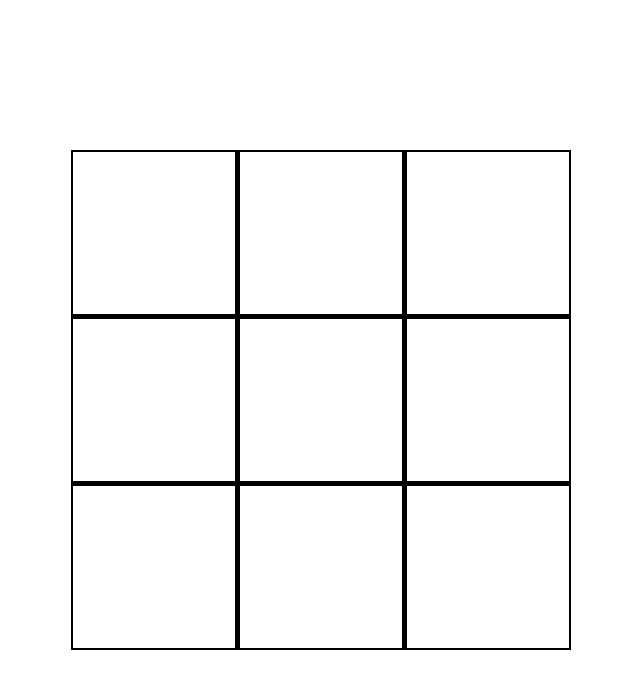
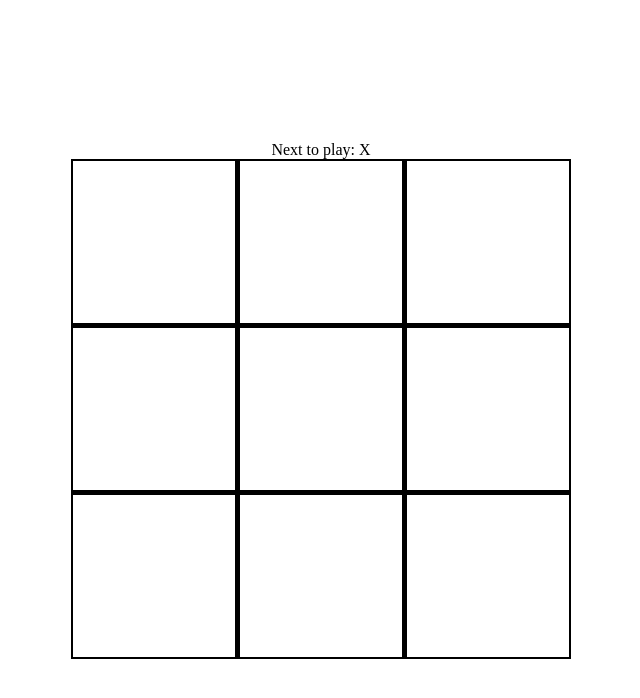
Before and after one commit to renans2/tic-tac-toe, a React (Vite) app: page / in a window 1280 px wide. Shown: the top 698 px of the page, without its empty margins (319-959 px from the left). Built offline with nearby package versions, Linux system fonts and the light colour scheme.

Commit message:
updated args and responsability on board and square components

```diff
--- a/src/App.tsx
+++ b/src/App.tsx
@@ -1,4 +1,5 @@
 import Board from "./components/Board";
+import Info from "./components/Info";
 import TicTacToeGameProvider from "./context/tic-tac-toe-game-context";
 import { GlobalStyles } from "./styles/global-styles";
 
@@ -6,6 +7,7 @@ export default function App() {
   return (
     <TicTacToeGameProvider>
       <GlobalStyles />
+      <Info />
       <Board />
     </TicTacToeGameProvider>
   );
--- a/src/components/Board/index.tsx
+++ b/src/components/Board/index.tsx
@@ -4,13 +4,17 @@ import Square from "../Square";
 import { S_Board } from "./styles";
 
 export default function Board() {
-  const { board } = useTicTacToe();
+  const { board, play } = useTicTacToe();
 
   return (
     <S_Board>
       {board.map((line, i) =>
         line.map((_, j) => (
-          <Square key={`${i}-${j}`} i={i as Index} j={j as Index} />
+          <Square
+            key={`${i}-${j}`}
+            onClick={() => play({ i: i as Index, j: j as Index })}
+            squareValue={board[i][j]}
+          />
         ))
       )}
     </S_Board>
--- a/src/components/Square/index.tsx
+++ b/src/components/Square/index.tsx
@@ -1,18 +1,17 @@
 import { useState } from "react";
 import { useTicTacToe } from "../../context/tic-tac-toe-game-context";
-import type { Index } from "../../types/winning-line";
 import { S_Square } from "./styles";
+import type { Symbol } from "../../types/tic-tac-toe-types";
 
 type SquareType = {
-  i: Index;
-  j: Index;
+  onClick: () => void;
+  squareValue: Symbol | null;
 };
 
-export default function Square({ i, j }: SquareType) {
-  const { board, nextPlayer, gameStatus, play } = useTicTacToe();
+export default function Square({ squareValue, onClick }: SquareType) {
+  const { nextPlayer, gameStatus } = useTicTacToe();
   const [mouseIsOver, setMouseIsOver] = useState(false);
 
-  const squareValue = board[i][j];
   const isDisabled = squareValue !== null || gameStatus.status === "over";
   const showNextPlayerOnHover = !isDisabled && mouseIsOver;
   const toDisplay = showNextPlayerOnHover ? nextPlayer : squareValue;
@@ -20,7 +19,7 @@ export default function Square({ i, j }: SquareType) {
   return (
     <S_Square
       disabled={isDisabled}
-      onClick={() => play({ i, j })}
+      onClick={onClick}
       onMouseOver={() => setMouseIsOver(true)}
       onMouseOut={() => setMouseIsOver(false)}
       $showNextPlayerOnHover={showNextPlayerOnHover}
--- a/src/styles/global-styles.ts
+++ b/src/styles/global-styles.ts
@@ -11,6 +11,7 @@ export const GlobalStyles = createGlobalStyle`
     width: 100vw;
     height: 100vh;
     display: flex;
+    flex-direction: column;
     justify-content: center;
     align-items: center;
   }
```
